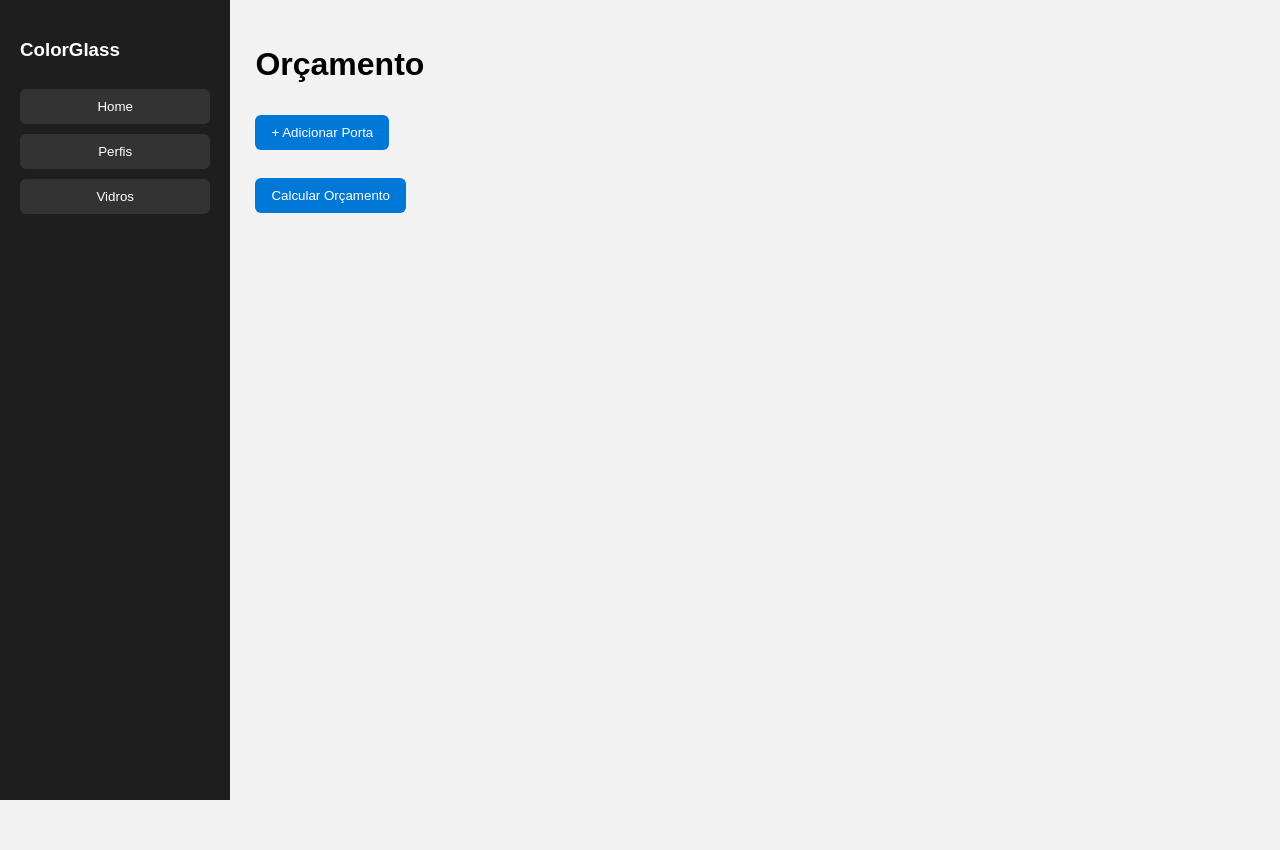
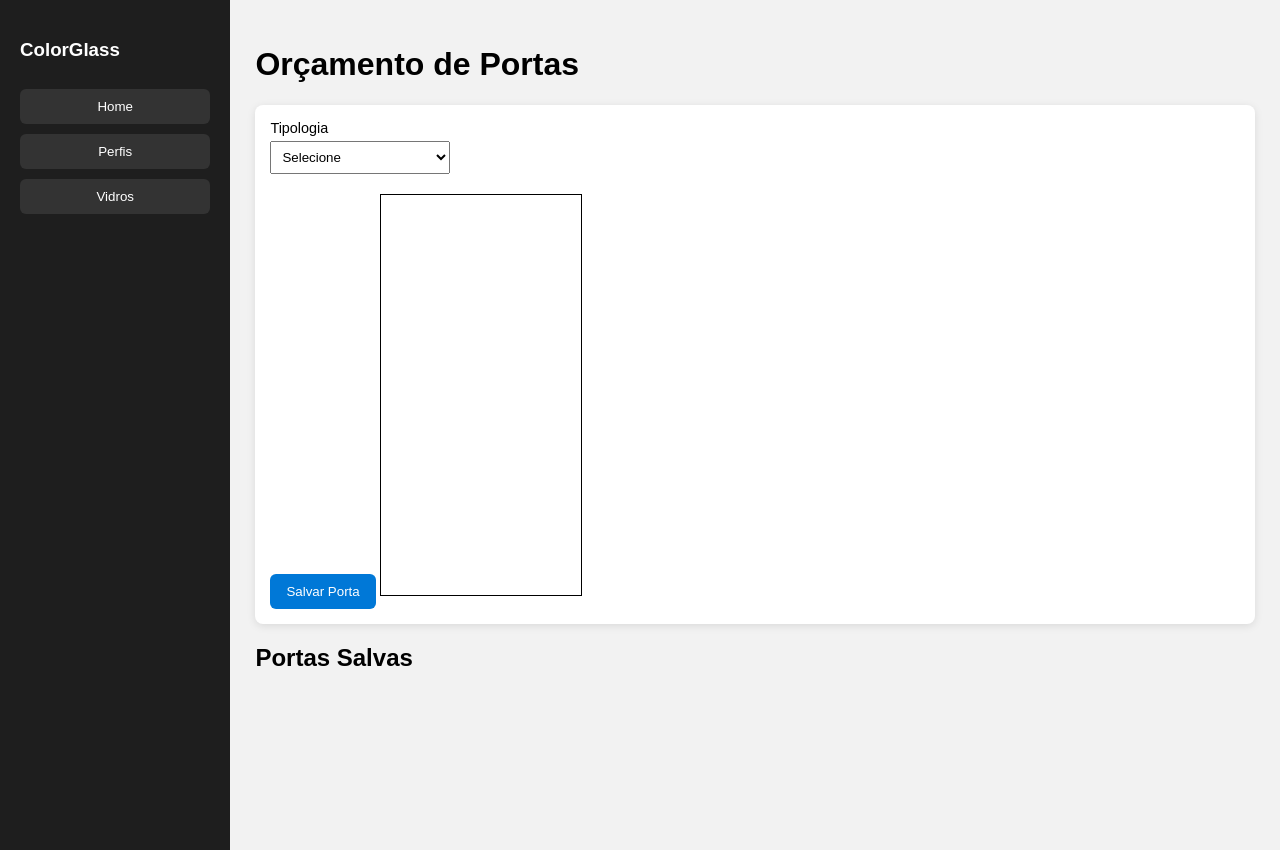
Before and after one commit to ricardosiqueirarf-hash/color, a Flask app: page / in a window 1280 px wide. Before the commit the page ends 800 px from the top, so only its background shows below. Run offline with Flask 3, Linux system fonts and the light colour scheme; the visitor is signed in with stand-in values (Sample User, id 1).

Commit message:
Update index.html

```diff
--- a/templates/index.html
+++ b/templates/index.html
@@ -4,20 +4,17 @@
 <meta charset="UTF-8">
 <meta name="viewport" content="width=device-width, initial-scale=1.0">
 <title>Orçamento de Portas</title>
-
 <style>
 body {
     margin: 0;
     font-family: Arial, Helvetica, sans-serif;
     background: #f2f2f2;
 }
-
 .app {
     display: grid;
     grid-template-columns: 18% 82%;
     height: 100vh;
 }
-
 .sidebar {
     background: #1e1e1e;
     color: white;
@@ -26,7 +23,6 @@
     flex-direction: column;
     gap: 10px;
 }
-
 .sidebar button {
     padding: 10px;
     border: none;
@@ -35,37 +31,27 @@
     border-radius: 6px;
     cursor: pointer;
 }
-
 .content {
     padding: 25px;
+    overflow-y: auto;
+    height: 100vh;
 }
-
-    .card {
-        background: white;
-        padding: 20px;
-        border-radius: 8px;
-        margin-bottom: 20px;
-        box-shadow: 0 2px 8px rgba(0,0,0,.1);
-    }
-
 .row {
     display: flex;
     gap: 15px;
     flex-wrap: wrap;
+    margin-top: 10px;
 }
-
 label {
     display: flex;
     flex-direction: column;
     font-size: 0.9rem;
     width: 180px;
 }
-
 input, select {
     padding: 7px;
     margin-top: 5px;
 }
-
 .btn {
     padding: 10px 16px;
     border: none;
@@ -75,23 +61,27 @@
     color: white;
     margin-top: 10px;
 }
-
 .btn-danger {
     background: #c0392b;
 }
-
-    .porta {
-        border: 1px dashed #ccc;
+#formPorta {
+    background: white;
     padding: 15px;
-        margin-top: 15px;
-        border-radius: 6px;
+    border-radius: 8px;
+    margin-bottom: 20px;
+    box-shadow: 0 2px 8px rgba(0,0,0,.1);
+}
+#portasSalvas div {
+    margin-bottom: 10px;
+    border: 1px solid #333;
+    padding: 10px;
+    background: #f0f0f0;
 }
 </style>
 </head>
+<body>
 
-<body>
 <div class="app">
-
     <div class="sidebar">
         <h3>ColorGlass</h3>
         <button onclick="go('/')">Home</button>
@@ -100,80 +90,12 @@
     </div>
 
     <div class="content">
-        <h1>Orçamento</h1>
+        <h1>Orçamento de Portas</h1>
 
-        <div id="portas"></div>
-
-        <button class="btn" onclick="adicionarPorta()">+ Adicionar Porta</button>
-        <br><br>
-        <button class="btn">Calcular Orçamento</button>
-    </div>
-
-</div>
-
-<script>
-function go(p){ window.location.href = p }
-
-/* =========================
-   MAPA DE TIPOLOGIAS
-   ========================= */
-
-const TIPOLOGIAS = {
-    giro: [
-        campo("largura"),
-        campo("altura"),
-        campo("perfil"),
-        campo("vidro"),
-        campo("dobradica")
-    ],
-    deslizante: [
-        campo("largura"),
-        campo("altura"),
-        campo("perfil"),
-        campo("vidro"),
-        campo("trilho"),
-        campo("qtd_folhas")
-    ],
-    correr: [
-        campo("largura"),
-        campo("altura"),
-        campo("perfil"),
-        campo("vidro"),
-        campo("trilho"),
-        campo("qtd_folhas")
-    ],
-    pivotante: [
-        campo("largura"),
-        campo("altura"),
-        campo("perfil"),
-        campo("vidro"),
-        campo("pivo")
-    ]
-}
-
-function campo(nome){
-    return nome
-}
-
-/* =========================
-   PORTAS
-   ========================= */
-
-let contador = 0
-
-function adicionarPorta(){
-    contador++
-
-    const div = document.createElement("div")
-    div.className = "porta"
-    div.dataset.id = contador
-
-    div.innerHTML = `
-        <h3>Porta ${contador}</h3>
-
+        <div id="formPorta">
             <label>
                 Tipologia
-            <select onchange="renderCampos(this, ${contador})">
+                <select id="tipologia" onchange="renderCampos()">
                     <option value="">Selecione</option>
                     <option value="giro">Porta de Giro</option>
                     <option value="deslizante">Porta Deslizante</option>
@@ -182,61 +104,164 @@ function adicionarPorta(){
                 </select>
             </label>
 
-        <div class="row" id="campos-${contador}"></div>
+            <div class="row" id="campos"></div>
 
-        <button class="btn btn-danger" onclick="this.parentElement.remove()">Remover</button>
-    `
+            <button class="btn" onclick="salvarPorta()">Salvar Porta</button>
 
-    document.getElementById("portas").appendChild(div)
+            <svg id="portaSVG" width="200" height="400" style="border:1px solid #000; margin-top:10px;"></svg>
+        </div>
+
+        <h2>Portas Salvas</h2>
+        <div id="portasSalvas"></div>
+    </div>
+</div>
+
+<script>
+function go(p){ window.location.href = p }
+
+// Tipologias
+const TIPOLOGIAS = {
+    giro: ["largura","altura","perfil","vidro","dobradica"],
+    deslizante: ["largura","altura","perfil","vidro","trilho","qtd_folhas"],
+    correr: ["largura","altura","perfil","vidro","trilho","qtd_folhas"],
+    pivotante: ["largura","altura","perfil","vidro","pivo"]
 }
 
-function renderCampos(select, id){
-    const tipo = select.value
-    const container = document.getElementById(`campos-${id}`)
+// Renderiza campos do formulário
+function renderCampos(){
+    const tipo = document.getElementById("tipologia").value
+    const container = document.getElementById("campos")
     container.innerHTML = ""
+    if(!TIPOLOGIAS[tipo]) return
+    TIPOLOGIAS[tipo].forEach(c => {
+        const label = document.createElement("label")
+        switch(c){
+            case "largura":
+                label.innerHTML = `Largura (mm)<input type="number" id="largura" value="800" oninput="desenharPorta()">`
+                break
+            case "altura":
+                label.innerHTML = `Altura (mm)<input type="number" id="altura" value="2000" oninput="desenharPorta()">`
+                break
+            case "perfil":
+                label.innerHTML = `Perfil<select id="perfil"><option>Padrão</option></select>`
+                break
+            case "vidro":
+                label.innerHTML = `Vidro<select id="vidro"><option>Padrão</option></select>`
+                break
+            case "trilho":
+                label.innerHTML = `Trilho<select id="trilho"><option>Padrão</option></select>`
+                break
+            case "qtd_folhas":
+                label.innerHTML = `Qtd Folhas<input type="number" id="qtd_folhas" value="2" oninput="desenharPorta()">`
+                break
+            case "dobradica":
+                label.innerHTML = `Dobradiça<select id="dobradica"><option>Padrão</option></select>`
+                break
+            case "pivo":
+                label.innerHTML = `Pivô<select id="pivo"><option>Superior</option></select>`
+                break
+        }
+        container.appendChild(label)
+    })
+    desenharPorta() // desenha automaticamente ao criar os campos
+}
 
-    if(!TIPOLOGIAS[tipo]) return
+// Desenho da porta
+function desenharPorta(){
+    const larguraInput = document.getElementById("largura")
+    const alturaInput = document.getElementById("altura")
+    const svg = document.getElementById("portaSVG")
+    if(!larguraInput || !alturaInput || !svg) return
 
-    TIPOLOGIAS[tipo].forEach(c => {
-        container.appendChild(criarCampo(c))
+    const largura = parseFloat(larguraInput.value)
+    const altura = parseFloat(alturaInput.value)
+
+    svg.innerHTML = ''
+    const maxSVGWidth = svg.clientWidth
+    const maxSVGHeight = svg.clientHeight
+    const padding = 10
+    const scale = Math.min((maxSVGWidth-2*padding)/largura, (maxSVGHeight-2*padding)/altura)
+    const rectWidth = largura*scale
+    const rectHeight = altura*scale
+    const rect = document.createElementNS("http://www.w3.org/2000/svg","rect")
+    rect.setAttribute("x",(maxSVGWidth-rectWidth)/2)
+    rect.setAttribute("y",(maxSVGHeight-rectHeight)/2)
+    rect.setAttribute("width",rectWidth)
+    rect.setAttribute("height",rectHeight)
+    rect.setAttribute("fill","#ccc")
+    rect.setAttribute("stroke","#000")
+    rect.setAttribute("stroke-width","6")
+    rect.setAttribute("vector-effect","non-scaling-stroke")
+    svg.appendChild(rect)
+}
+
+// Salvar/Atualizar porta
+let idCounter = 0
+let portasSalvas = []
+let portaEditandoId = null
+
+function salvarPorta(){
+    const tipologia = document.getElementById("tipologia").value
+    if(!tipologia){ alert("Selecione tipologia"); return }
+
+    const dados = {}
+    TIPOLOGIAS[tipologia].forEach(c=>{
+        const el = document.getElementById(c)
+        if(el) dados[c]=el.value
+    })
+    const svg = document.getElementById("portaSVG").outerHTML
+
+    if(portaEditandoId !== null){
+        const porta = portasSalvas.find(p=>p.id===portaEditandoId)
+        if(porta){
+            porta.tipologia = tipologia
+            porta.dados = dados
+            porta.svg = svg
+        }
+        portaEditandoId = null
+    } else {
+        const id = idCounter++
+        portasSalvas.push({id, tipologia, dados, svg})
+    }
+
+    renderPortasSalvas()
+}
+
+// Renderiza portas salvas
+function renderPortasSalvas(){
+    const container = document.getElementById("portasSalvas")
+    container.innerHTML = ""
+    portasSalvas.forEach(p=>{
+        const div = document.createElement("div")
+        let info = `<strong>Porta ${p.id} - ${p.tipologia}</strong><br>`
+        for(let k in p.dados) info+=`${k}: ${p.dados[k]}<br>`
+        div.innerHTML = info + p.svg
+
+        const btnEditar = document.createElement("button")
+        btnEditar.textContent = "Editar"
+        btnEditar.className = "btn"
+        btnEditar.style.marginTop = "5px"
+        btnEditar.onclick = ()=>editarPorta(p.id)
+        div.appendChild(btnEditar)
+
+        container.appendChild(div)
     })
 }
 
-/* =========================
-   FABRICA DE CAMPOS
-   ========================= */
+// Editar porta
+function editarPorta(id){
+    const porta = portasSalvas.find(p=>p.id===id)
+    if(!porta) return
 
-function criarCampo(nome){
-    const label = document.createElement("label")
+    portaEditandoId = id
 
-    switch(nome){
-        case "largura":
-            label.innerHTML = `Largura (mm)<input type="number">`
-            break
-        case "altura":
-            label.innerHTML = `Altura (mm)<input type="number">`
-            break
-        case "perfil":
-            label.innerHTML = `Perfil<select><option>Selecionar</option></select>`
-            break
-        case "vidro":
-            label.innerHTML = `Vidro<select><option>Selecionar</option></select>`
-            break
-        case "trilho":
-            label.innerHTML = `Trilho<select><option>Selecionar</option></select>`
-            break
-        case "qtd_folhas":
-            label.innerHTML = `Qtd Folhas<input type="number" value="2">`
-            break
-        case "dobradica":
-            label.innerHTML = `Dobradiça<select><option>Padrão</option></select>`
-            break
-        case "pivo":
-            label.innerHTML = `Pivô<select><option>Superior</option></select>`
-            break
-    }
-
-    return label
+    document.getElementById("tipologia").value = porta.tipologia
+    renderCampos()
+    TIPOLOGIAS[porta.tipologia].forEach(c=>{
+        const el = document.getElementById(c)
+        if(el) el.value = porta.dados[c]
+    })
+    desenharPorta()
 }
 </script>
 
```
Lines whose indentation alone changed are shown as unchanged.
